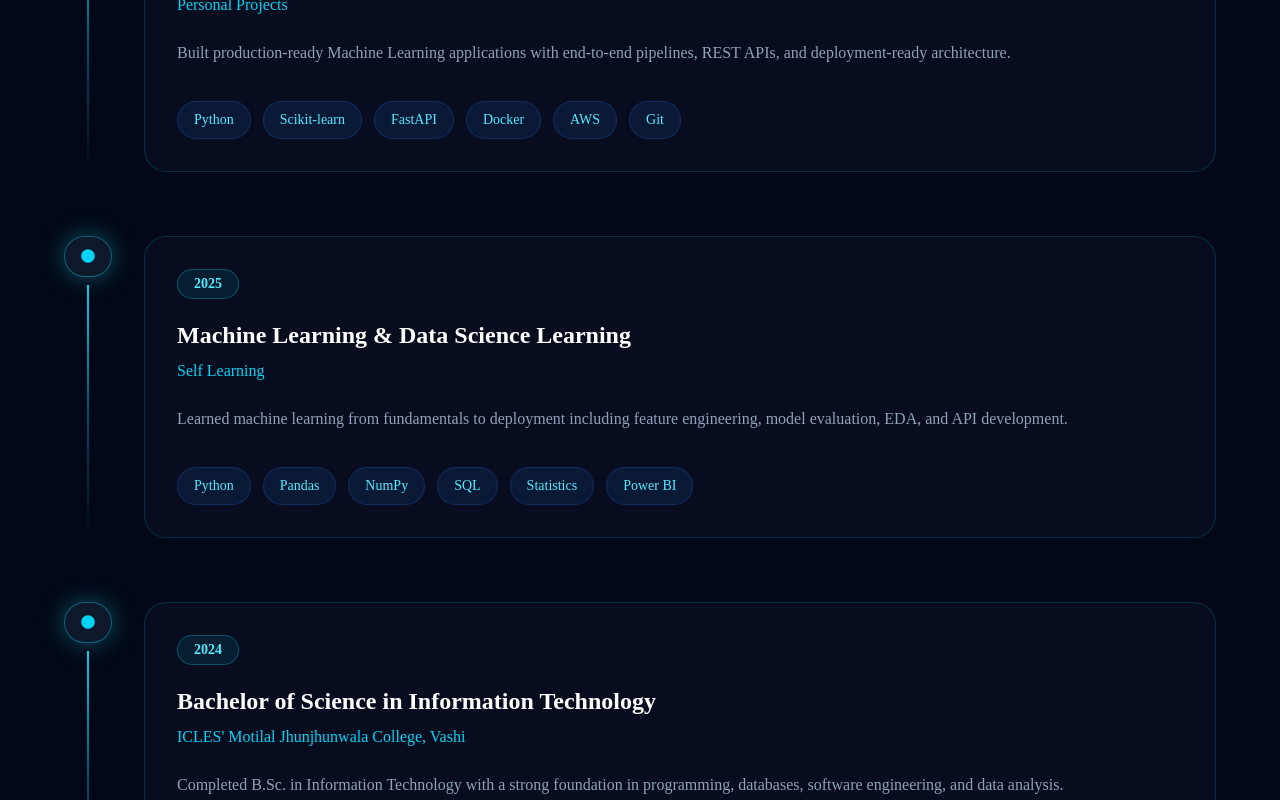
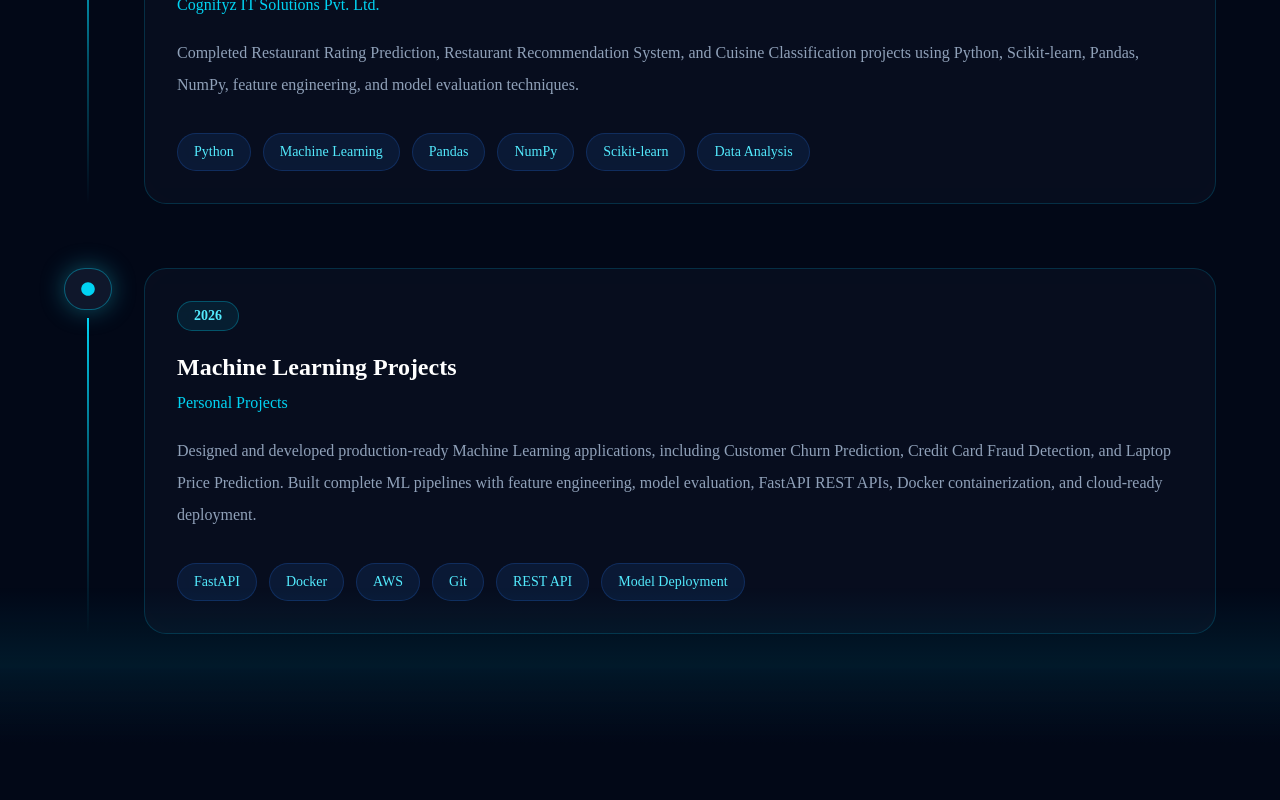
Before and after one commit to abhinaymeshram01/ml-portfolio, a Next.js app: page / in a window 1280 px wide. Shown: the part 7020-7820 px from the top of the page. Built offline with nearby package versions, Linux system fonts and the light colour scheme.

Commit message:
new resume

```diff
--- a/components/experience/experienceData.ts
+++ b/components/experience/experienceData.ts
@@ -1,51 +1,35 @@
 export const experiences = [
   {
     year: "2026",
-    title: "Machine Learning Engineer Portfolio",
-    company: "Personal Projects",
+    title: "Machine Learning Intern",
+    company: "Cognifyz IT Solutions Pvt. Ltd.",
     description:
-      "Built production-ready Machine Learning applications with end-to-end pipelines, REST APIs, and deployment-ready architecture.",
+      "Completed Restaurant Rating Prediction, Restaurant Recommendation System, and Cuisine Classification projects using Python, Scikit-learn, Pandas, NumPy, feature engineering, and model evaluation techniques.",
 
     skills: [
       "Python",
+      "Machine Learning",
+      "Pandas",
+      "NumPy",
       "Scikit-learn",
+      "Data Analysis",
+    ],
+  },
+
+  {
+    year: "2026",
+    title: "Machine Learning Projects",
+    company: "Personal Projects",
+    description:
+      "Designed and developed production-ready Machine Learning applications, including Customer Churn Prediction, Credit Card Fraud Detection, and Laptop Price Prediction. Built complete ML pipelines with feature engineering, model evaluation, FastAPI REST APIs, Docker containerization, and cloud-ready deployment.",
+
+    skills: [
       "FastAPI",
       "Docker",
       "AWS",
       "Git",
-    ],
-  },
-
-  {
-    year: "2025",
-    title: "Machine Learning & Data Science Learning",
-    company: "Self Learning",
-    description:
-      "Learned machine learning from fundamentals to deployment including feature engineering, model evaluation, EDA, and API development.",
-
-    skills: [
-      "Python",
-      "Pandas",
-      "NumPy",
-      "SQL",
-      "Statistics",
-      "Power BI",
-    ],
-  },
-
-  {
-    year: "2024",
-    title: "Bachelor of Science in Information Technology",
-    company: "ICLES' Motilal Jhunjhunwala College, Vashi",
-    description:
-      "Completed B.Sc. in Information Technology with a strong foundation in programming, databases, software engineering, and data analysis.",
-
-    skills: [
-      "Programming",
-      "Database",
-      "Java",
-      "Python",
-      "Software Engineering",
+      "REST API",
+      "Model Deployment",
     ],
   },
 ];
```
Also changed, not shown: 1 other file (tests, documents, lock files or other folders).
